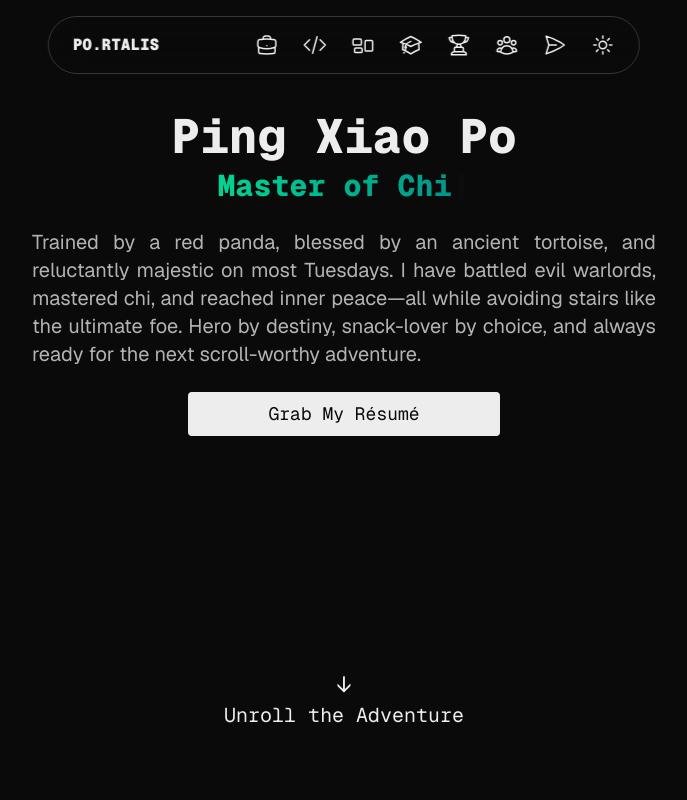
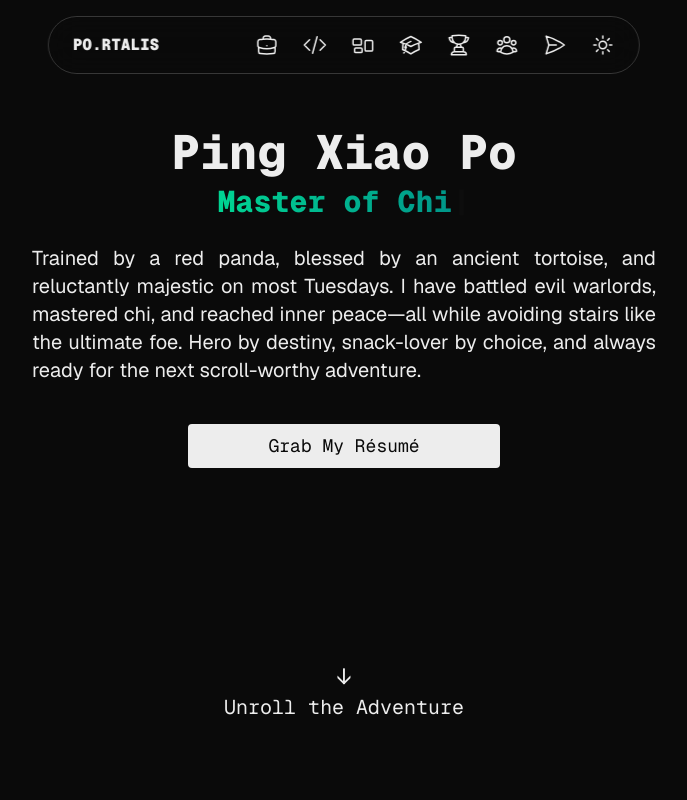
Before and after one commit to arBishal/Portalis, a Next.js app: page / in a window 1280 px wide. Shown: the top 800 px of the page, without its empty margins (296-983 px from the left). Built offline with nearby package versions, Linux system fonts and the light colour scheme.

Commit message:
chore: tinker more

```diff
--- a/components/layout/navbar.jsx
+++ b/components/layout/navbar.jsx
@@ -44,14 +44,14 @@ export default function Navbar() {
           aria-label={label}
           title={label}
         >
-          <Icon className="w-5 h-5 sm:w-6 sm:h-6 hover:text-teal-500 transition-transform hover:tansition-color duration-300 active:-rotate-45" />
+          <Icon className="w-5 h-5 sm:w-6 sm:h-6 hover:text-teal-500 transition-transform duration-300 active:-rotate-45" />
         </Link>
       ))}
 
         {/* theme toggle */}
         <button
           onClick={toggleTheme}
-          className="transition-transform hover:tansition-color duration-500 active:-rotate-90 cursor-pointer"
+          className="transition-transform duration-500 active:-rotate-90 cursor-pointer"
           aria-label="Toggle Theme"
           title="Toggle Theme"
         >
--- a/components/sections/hero.jsx
+++ b/components/sections/hero.jsx
@@ -2,13 +2,12 @@ import Link from "next/link";
 
 import TypewriterEffect from "@/components/effects/typewriter-effect";
 import FlipMotionEffect from "@/components/effects/flip-motion-effect";
-import BaseButton from "@/components/base/button";
 
 export default function Hero() {
   return (
     <section
       id="hero"
-      className="max-w-2xl h-screen p-6 flex flex-col gap-8 items-center justify-between pt-24 sm:pt-28 pb-12 sm:pb-14"
+      className="max-w-2xl h-screen p-6 flex flex-col gap-8 items-center justify-between pt-28 sm:pt-32 pb-12 sm:pb-16"
     >
       <div className="flex flex-col items-center justify-center gap-2">
         <h1 className="text-4xl sm:text-5xl font-extrabold text-center">Ping Xiao Po</h1>
@@ -19,7 +18,7 @@ export default function Hero() {
             />
           </span>
         </h2>
-        <p className="text-justify text-base sm:text-xl font-sans mt-4 opacity-75">
+        <p className="text-justify text-base sm:text-xl font-sans mt-4">
           Trained by a red panda, blessed by an ancient tortoise, and
           reluctantly majestic on most Tuesdays. I have battled evil warlords,
           mastered chi, and reached inner peace—all while avoiding stairs like
@@ -30,7 +29,7 @@ export default function Hero() {
         <a
           href="/Awesome_Résumé_of_Po.pdf"
           target="-1"
-          className="mt-4 px-8 py-2 rounded transition-transform duration-300 text-base sm:text-lg text-center cursor-pointer bg-foreground text-background hover:scale-95 active:scale-95 w-fit sm:w-1/2"
+          className="mt-8 px-8 py-2 rounded transition-transform duration-300 text-base sm:text-lg text-center cursor-pointer bg-foreground text-background hover:scale-95 active:scale-95 w-fit sm:w-1/2"
         >
           Grab My Résumé
         </a>
```
